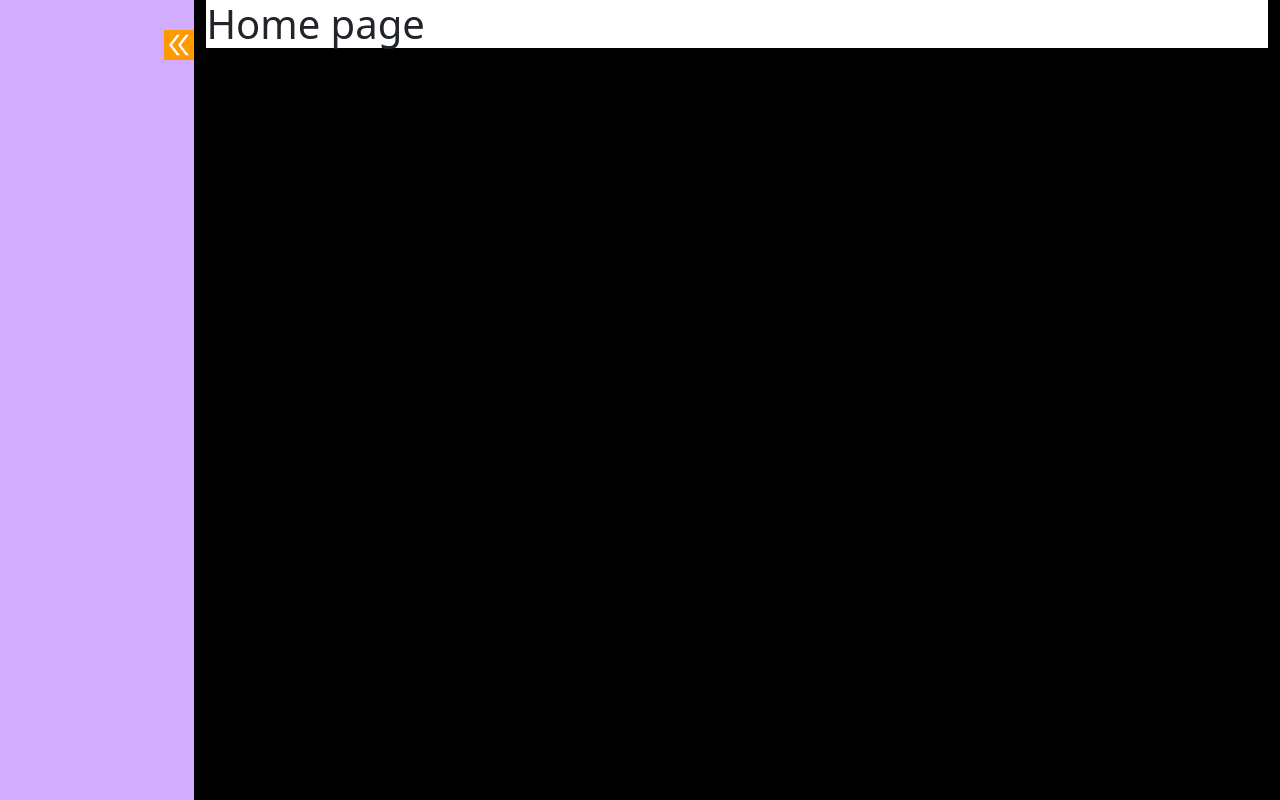
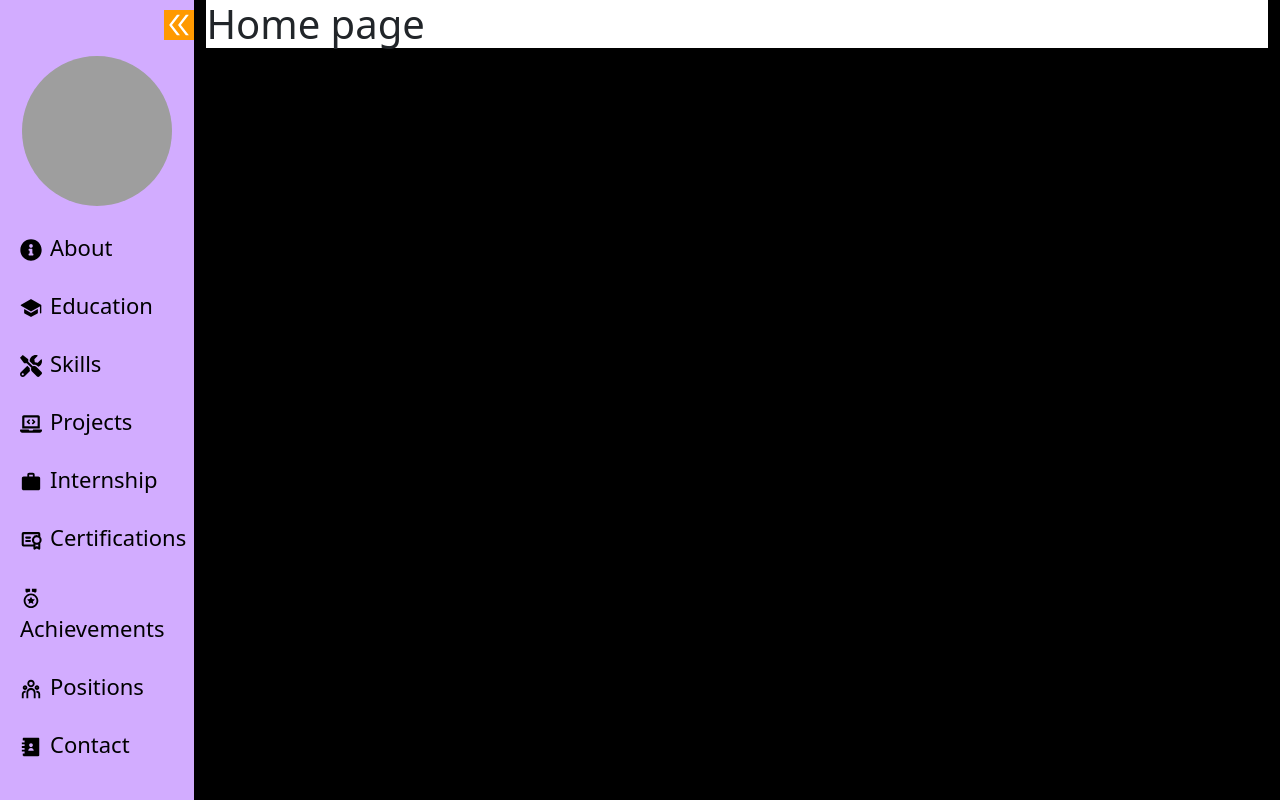
Before and after one commit to sanjana3339/Portfolio, a React (Create React App) app in the folder frontend/: page / in a window 1280 px wide. Built offline with nearby package versions, Linux system fonts and the light colour scheme; grey boxes are pictures that could not be loaded.

Commit message:
sidebar done

```diff
--- a/frontend/src/components/layout/layout.css
+++ b/frontend/src/components/layout/layout.css
@@ -5,7 +5,7 @@
 .sidebar{
     height:100vh;
     background-color:rgb(210, 172, 255);
-    width: 90px;
+    width: 80px;
 }
 .sidebar-toggle{
     height:100vh;
@@ -23,5 +23,5 @@
 .sidebar-toggle-icons p svg{
     background-color: rgb(255, 153, 0);
     color:white;
-    margin-top: 30px;
+    margin-top: 10px;
 }
--- a/frontend/src/components/layout/layout.js
+++ b/frontend/src/components/layout/layout.js
@@ -1,5 +1,6 @@
 import React, {useState} from 'react';
 import Home from '../../pages/home/home';
+import Menu from '../menus/menus';
 import { AiOutlineDoubleLeft } from "react-icons/ai";
 import { AiOutlineDoubleRight } from "react-icons/ai";
 import './layout.css'
@@ -14,6 +15,7 @@ return(
     <div>
         <div className='sidebar-section'>
             <div className={toggle?'sidebar-toggle':'sidebar'}>
+
                 <div className='sidebar-toggle-icons'>
                     <p onClick={handleToggle}>
                         {toggle?
@@ -22,6 +24,7 @@ return(
 
                     </p>
                 </div>
+                <Menu toggle={toggle}/>
             </div>
             <div className='container'>
                 <Home/>
--- /dev/null
+++ b/frontend/src/components/menus/menus.css
@@ -0,0 +1,44 @@
+.menu-page-profile-pic img{
+    height:150px;
+    width:150px;
+    border-radius: 90px;
+    display: flex;
+    vertical-align: middle;
+    margin:0 auto;
+}
+
+.menu-page-profile-pic-toggle img{
+    border-radius: 90px;
+    height:55px;
+    width:55px;
+    display: flex;
+    vertical-align: middle;
+    margin:0 auto;
+    margin-bottom: 40px;
+}
+
+.nav-item{
+    font-size: 22px;
+    color: rgb(0, 0, 0);
+    margin-top:25px ;
+    margin-left: 20px;
+}
+
+.nav-link{
+    cursor: pointer;
+}
+.nav-link svg{
+    height:22px;
+    margin-right: 8px;
+
+}
+.nav-link:hover{
+    color:blue;
+}
+
+.nav-item-toggle svg{
+    height:30px;
+    width:30px;
+    margin-top:29px ;
+    margin-left: 26px;
+}
--- /dev/null
+++ b/frontend/src/components/menus/menus.js
@@ -0,0 +1,145 @@
+import React from 'react';
+import "./menus.css";
+import { FaInfoCircle } from "react-icons/fa";
+import { IoSchool } from "react-icons/io5";
+import { FaTools } from "react-icons/fa";
+import { FaLaptopCode } from "react-icons/fa";
+import { MdOutlineWork } from "react-icons/md";
+import { PiCertificateBold } from "react-icons/pi";
+import { RiMedalLine } from "react-icons/ri";
+import { RiContactsBook3Fill } from "react-icons/ri";
+import { RiTeamLine } from "react-icons/ri";
+
+function Menus(props)
+{
+return(
+    <div>
+    {
+        props.toggle?
+        (<div className='menu-page-profile-pic'>
+            <img src="https://photosnow.org/wp-content/uploads/2024/04/no-dp-mood-off_9.jpg"/>
+        </div>):
+        (
+        <div className='menu-page-profile-pic-toggle'>
+            <img src="https://photosnow.org/wp-content/uploads/2024/04/no-dp-mood-off_9.jpg"/>
+        </div>
+        )
+    }
+    <div className='nav-items'>
+    {
+        props.toggle?
+        (
+        <><div className='nav-item'>
+            <div className='nav-link'>
+            <FaInfoCircle/>
+            About
+            </div>
+        </div>
+        <div className='nav-item'>
+            <div className='nav-link'>
+            <IoSchool/>
+            Education
+            </div>
+        </div>
+        <div className='nav-item'>
+            <div className='nav-link'>
+            <FaTools/>
+            Skills
+            </div>
+        </div>
+        <div className='nav-item'>
+            <div className='nav-link'>
+            <FaLaptopCode/>
+            Projects
+            </div>
+        </div>
+        <div className='nav-item'>
+            <div className='nav-link'>
+            <MdOutlineWork/>
+            Internship
+            </div>
+        </div>
+        <div className='nav-item'>
+            <div className='nav-link'>
+            <PiCertificateBold/>
+            Certifications
+            </div>
+        </div>
+        <div className='nav-item'>
+            <div className='nav-link'>
+            <RiMedalLine/>
+            Achievements
+            </div>
+        </div>
+        <div className='nav-item'>
+            <div className='nav-link'>
+            <RiTeamLine/>
+            Positions
+            </div>
+        </div>
+        <div className='nav-item'>
+            <div className='nav-link'>
+            <RiContactsBook3Fill/>
+            Contact
+            </div>
+        </div>
+        </>):
+        (
+        <>
+        <div className='nav-item-toggle'>
+            <div className='nav-link'>
+            <FaInfoCircle/>
+            </div>
+        </div>
+        <div className='nav-item-toggle'>
+            <div className='nav-link'>
+            <IoSchool/>
+            </div>
+        </div>
+        <div className='nav-item-toggle'>
+            <div className='nav-link'>
+            <FaTools/>
+            </div>
+        </div>
+        <div className='nav-item-toggle'>
+            <div className='nav-link'>
+            <FaLaptopCode/>
+            </div>
+        </div>
+        <div className='nav-item-toggle'>
+            <div className='nav-link'>
+            <MdOutlineWork/>
+            </div>
+        </div>
+        <div className='nav-item-toggle'>
+            <div className='nav-link'>
+            <PiCertificateBold/>
+            </div>
+        </div>
+        <div className='nav-item-toggle'>
+            <div className='nav-link'>
+            <RiMedalLine/>
+            </div>
+        </div>
+        <div className='nav-item-toggle'>
+            <div className='nav-link'>
+            <RiTeamLine/>
+            </div>
+        </div>
+        <div className='nav-item-toggle'>
+            <div className='nav-link'>
+            <RiContactsBook3Fill/>
+            </div>
+        </div>
+        </>
+        )
+
+    }
+
+    </div>
+    </div>
+)
+
+}
+
+export default Menus;
```
